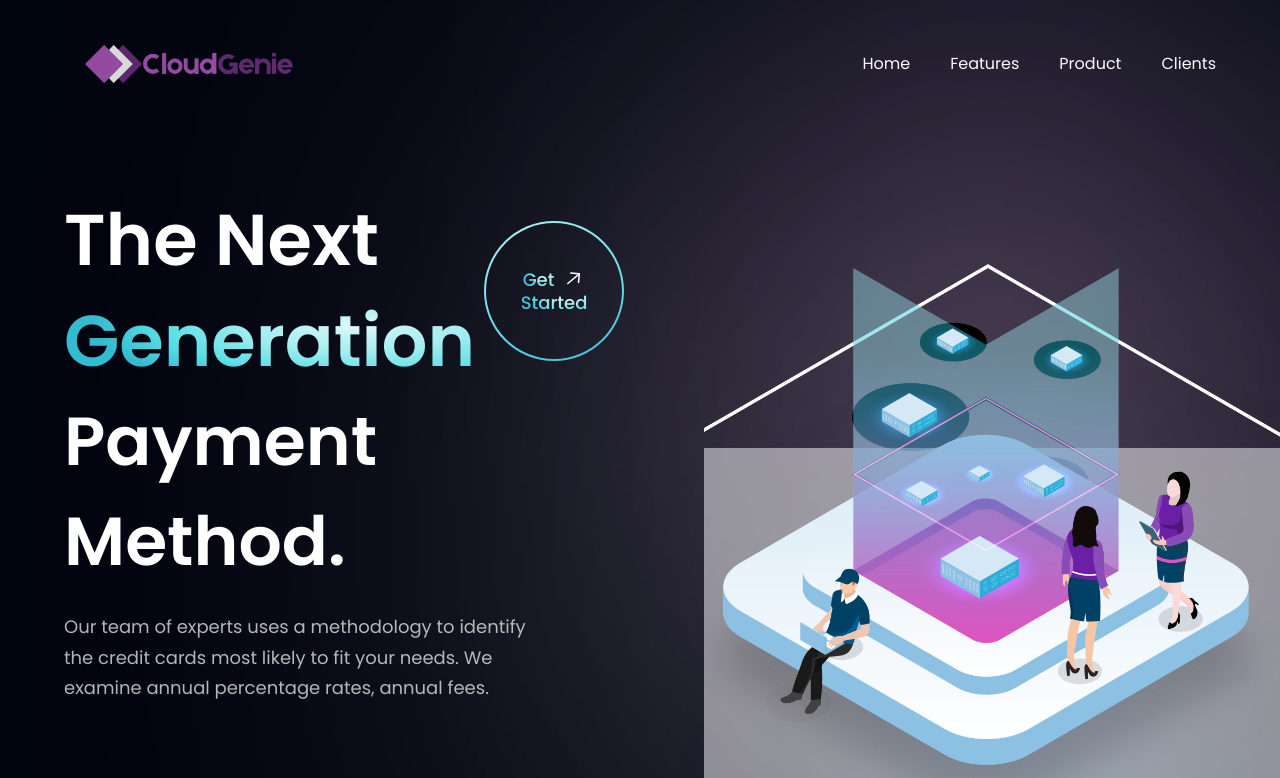
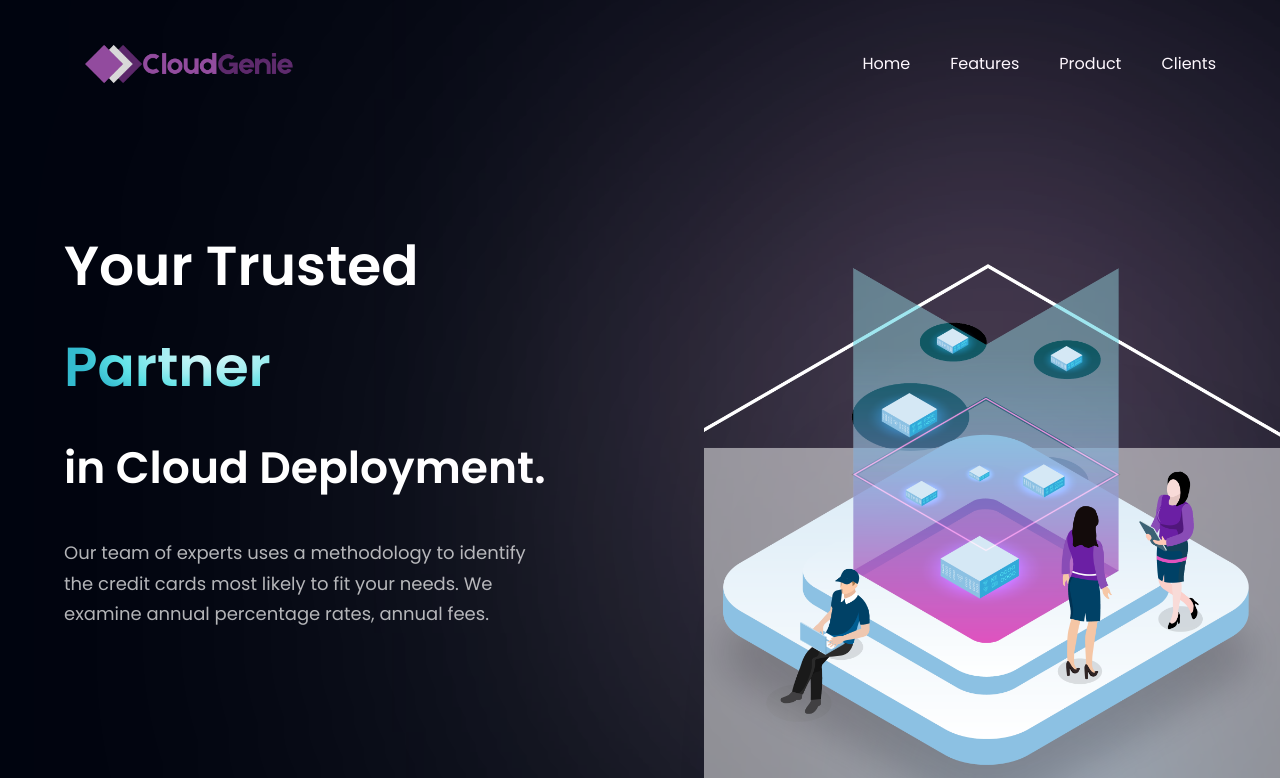
Before and after one commit to KaramHussain/cloudgenie, a React (Vite) app: page / in a window 1280 px wide. Shown: the top 778 px of the page. Built offline with nearby package versions, Linux system fonts and the light colour scheme.

Commit message:
updated navbar code

```diff
--- a/src/App.jsx
+++ b/src/App.jsx
@@ -28,14 +28,14 @@ const App = () => {
       </div>
       <div className={`bg-primary ${styles.paddingX} ${styles.flexStart}`}>
         <div className={`${styles.boxWidth}`}>
-          <Stats/>
+          {/* <Stats/>
           <Business/>
           <Billing/>
           <CardDeal/>
           <Testimonials/>
           <Clients/>
           <CTA/>
-          <Footer/>
+          <Footer/>      */}
         </div>
       </div>
     </div>
--- a/src/components/Hero.jsx
+++ b/src/components/Hero.jsx
@@ -3,41 +3,28 @@ import { discount, robot } from '../assets'
 import GetStarted from './GetStarted'
 
 const Hero = () => {
+  const newLocal =
+  <div className={`flex-1 ${styles.flexStart} flex-col xl:px-0 sm:px-16 px-6`}>
+    <div className='flex flex-row justify-between items-center w-full -mt-20 sm:-mt-32 lg:-mt-96'>
+      <h1 className='flex-1 font-poppins font-semibold ss:text-[55px] text-[55px] text-white ss:leading-[100.8px] leading-[75px]'>
+        Your Trusted <br className='sm:block hidden' /> {" "}
+        <span className='text-gradient'> Partner</span> {" "}
+      </h1>
+    </div>
+    <h1 className='font-poppins font-semibold ss:text-[44px] text-[44px] text-white ss:leading-[100px] leading-[75px] w-full'>
+      in Cloud Deployment.
+    </h1>
+    <p className={`${styles.paragraph} max-w-[470px] mt-5`}>
+      Our team of experts uses a methodology to identify the credit cards most likely to fit your needs.
+      We examine annual percentage rates, annual fees.
+    </p>
+  </div>
   return (
     <section
       id='home'
       className={`flex md:flex-row flex-col ${styles.paddingY} -mt-26`} // Added negative margin-top
     >
-      <div className={`flex-1 ${styles.flexStart} flex-col xl:px-0 sm:px-16 px-6`}>
-        <div className='mt-10 mb-2'>
-          {/* <img
-            src={discount}
-            alt='discount'
-            className='w-[32px] h-[32px]'
-          />
-          <p className={`${styles.paragraph} ml-2`}>
-            <span className='text-white'>20%</span> Discount For {" "}
-            <span className='text-white'>1 Month</span> Account
-          </p> */}
-        </div>
-        {/* <div className='flex flex-row justify-between items-center w-full -mt-40'> */}
-        <div className='flex flex-row justify-between items-center w-full -mt-36 sm:-mt-36 lg:-mt-96'>
-          <h1 className='flex-1 font-poppins font-semibold ss:text-[72px] text-[52px] text-white ss:leading-[100.8px] leading-[75px]'>
-            The Next <br className='sm:block hidden'/> {" "}
-            <span className='text-gradient'>Generation</span> {" "}
-          </h1>
-          <div className='ss:flex hidden md:mr-4 mr-0'>
-            <GetStarted/>
-          </div>
-        </div>
-        <h1 className='font-poppins font-semibold ss:text-[68px] text-[52px] text-white ss:leading-[100px] leading-[75px] w-full'>
-          Payment Method.
-        </h1>
-        <p className={`${styles.paragraph} max-w-[470px] mt-5`}>
-          Our team of experts uses a methodology to identify the credit cards most likely to fit your needs.
-          We examine annual percentage rates, annual fees.
-        </p>
-      </div>
+      {newLocal}
       <div className={`flex-1 flex ${styles.flexCenter} md:my-0 my-10 relative`}>
         <img
           src={robot}
```
